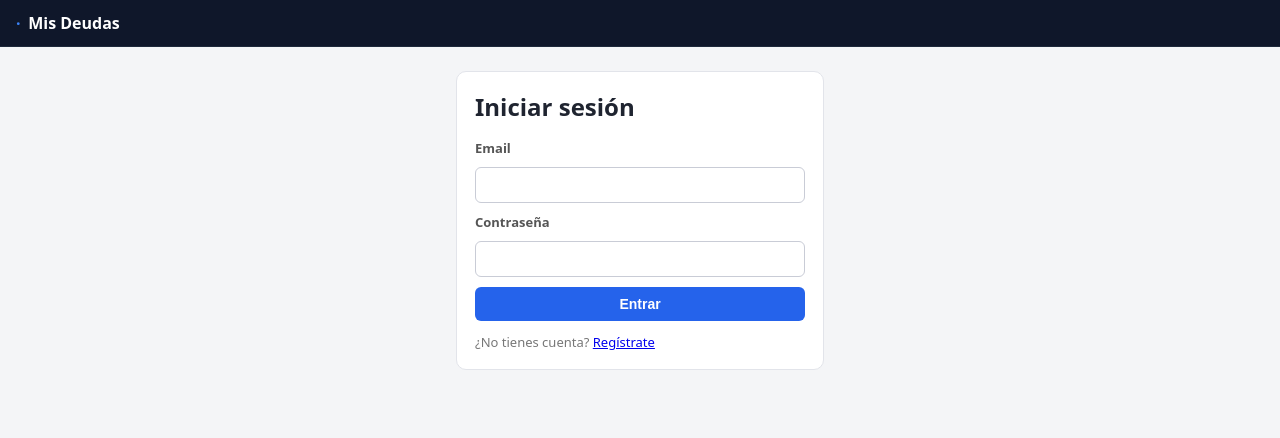
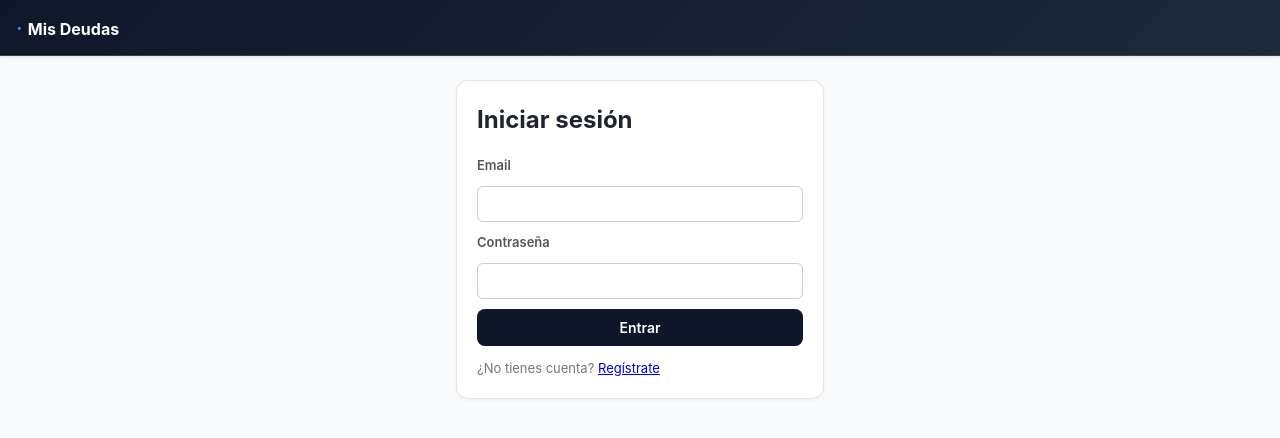
Before and after one commit to SantiagoOM5382/taxes, a Next.js app: page /login in a window 1280 px wide. Shown: the top 438 px of the page. Built offline with nearby package versions, Linux system fonts and the light colour scheme; no server answers.

Commit message:
feat: mejorar UI con tipografía, colores y efectos hover

```diff
--- a/app/globals.css
+++ b/app/globals.css
@@ -1,9 +1,10 @@
 * { box-sizing: border-box; margin: 0; padding: 0; }
 
 body {
-  font-family: system-ui, -apple-system, sans-serif;
-  background: #f4f5f7;
+  font-family: -apple-system, BlinkMacSystemFont, "Segoe UI", Roboto, "Helvetica Neue", sans-serif;
+  background: #f8fafc;
   color: #1f2430;
+  line-height: 1.6;
 }
 
 main { max-width: 860px; margin: 0 auto; padding: 24px 16px; }
@@ -22,9 +23,14 @@ header.topbar .user { font-size: 14px; display: flex; gap: 12px; align-items: ce
 .card {
   background: #fff;
   border: 1px solid #e2e4ea;
-  border-radius: 10px;
-  padding: 18px;
+  border-radius: 12px;
+  padding: 20px;
   margin-bottom: 16px;
+  box-shadow: 0 1px 3px rgba(0, 0, 0, 0.05);
+  transition: box-shadow 0.2s, transform 0.2s;
+}
+.card:hover {
+  box-shadow: 0 4px 12px rgba(0, 0, 0, 0.08);
 }
 
 h1 { font-size: 24px; margin-bottom: 16px; }
@@ -41,17 +47,23 @@ input, select {
 }
 
 button {
-  padding: 9px 16px;
-  background: #2563eb;
+  padding: 10px 16px;
+  background: #0f172a;
   color: #fff;
   border: none;
-  border-radius: 6px;
+  border-radius: 8px;
   font-size: 14px;
   font-weight: 600;
   cursor: pointer;
+  transition: all 0.15s ease;
+  font-family: inherit;
 }
-button:hover { background: #1d4ed8; }
-button:disabled { background: #9db4e8; cursor: not-allowed; }
+button:hover:not(:disabled) {
+  background: #1e293b;
+  transform: translateY(-1px);
+  box-shadow: 0 4px 12px rgba(15, 23, 42, 0.2);
+}
+button:disabled { background: #cbd5e1; cursor: not-allowed; }
 button.secondary { background: transparent; color: #cbd2e0; border: 1px solid #4a5165; }
 
 table { width: 100%; border-collapse: collapse; font-size: 14px; }
@@ -453,8 +465,13 @@ a.deuda-link { color: #2563eb; text-decoration: none; font-weight: 600; }
   background: #fff;
   border-radius: 12px;
   padding: 20px;
-  box-shadow: 0 1px 3px rgba(0, 0, 0, 0.08);
+  box-shadow: 0 1px 3px rgba(0, 0, 0, 0.05);
   border-left: 4px solid transparent;
+  transition: all 0.2s ease;
+}
+.kpi-card:hover {
+  box-shadow: 0 4px 12px rgba(0, 0, 0, 0.08);
+  transform: translateY(-2px);
 }
 .kpi-label {
   font-size: 11px;
@@ -565,10 +582,19 @@ a.deuda-link { color: #2563eb; text-decoration: none; font-weight: 600; }
 .freq-resp  { background: #fef3c7; color: #92400e; }
 
 /* Navbar mejorada */
-header.topbar { background: #0f172a; border-bottom: 1px solid #1e293b; }
+header.topbar {
+  background: linear-gradient(135deg, #0f172a, #1e293b);
+  border-bottom: 1px solid #334155;
+  box-shadow: 0 1px 3px rgba(0, 0, 0, 0.1);
+}
 .nav-logo { font-weight: 700 !important; font-size: 16px !important; color: #fff !important; }
-.nav-logo .dot { color: #3b82f6; }
-header.topbar .user a { color: #94a3b8; transition: color 150ms; font-weight: 500; }
+.nav-logo .dot { color: #3b82f6; font-size: 20px; }
+header.topbar .user a {
+  color: #cbd5e1;
+  transition: color 150ms ease;
+  font-weight: 500;
+  font-size: 14px;
+}
 header.topbar .user a:hover { color: #fff; }
 .avatar {
   width: 32px;
@@ -592,6 +618,21 @@ header.topbar .user a:hover { color: #fff; }
   font-size: 14px;
 }
 
+/* Health Status Colors */
+.kpi-card[style*="border-left-color: #10b981"],
+.progress-bar-fill[style*="background: #22c55e"],
+.progress-bar-fill[style*="background: #10b981"] {
+  --health: success;
+}
+
+.kpi-card[style*="border-left-color: #f97316"] {
+  --health: warning;
+}
+
+.kpi-card[style*="border-left-color: #ef4444"] {
+  --health: danger;
+}
+
 /* Responsive */
 @media (max-width: 640px) {
   .kpi-grid { grid-template-columns: 1fr; }
```
